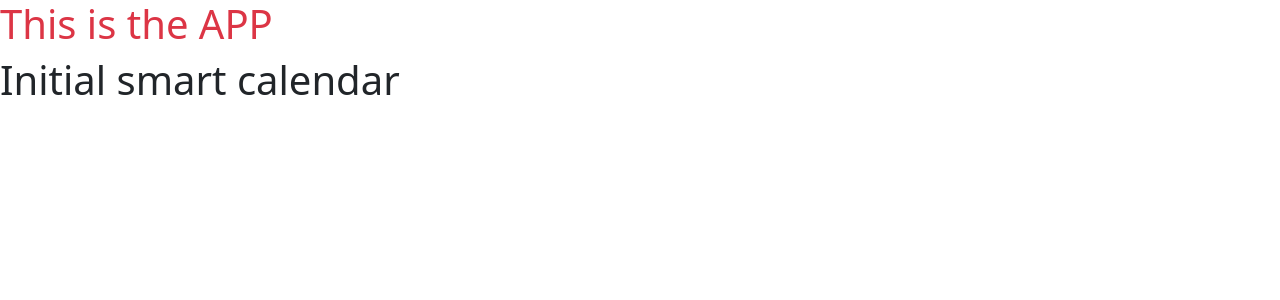
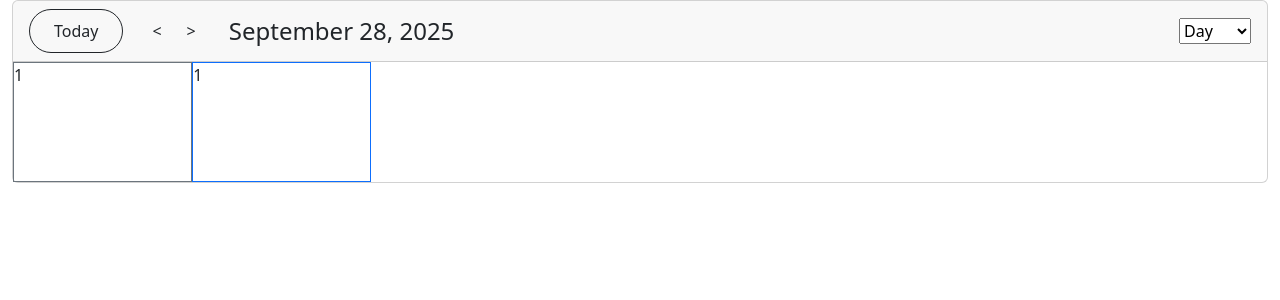
Before and after one commit to my-name-is-gabs/dummy-project-smart-calendar, a Vue app: page / in a window 1280 px wide. Shown: the top 300 px of the page. Built offline with nearby package versions, Linux system fonts and the light colour scheme.

Commit message:
:construction: Month layout ongoing

```diff
--- a/src/App.vue
+++ b/src/App.vue
@@ -1,6 +1,5 @@
 <template>
   <div>
-    <h1 class="text-danger">This is the APP</h1>
     <smart-calendar></smart-calendar>
   </div>
 </template>
--- a/src/components/SmartCalendar.vue
+++ b/src/components/SmartCalendar.vue
@@ -1,13 +1,21 @@
 <template>
-  <div>
-    <h1>Initial smart calendar</h1>
+  <div class="container-fluid">
+    <div class="card">
+      <calendar-header></calendar-header>
+      <month-calendar></month-calendar>
+    </div>
   </div>
 </template>
 
 <script>
+import CalendarHeader from './subcomponents/CalendarHeader.vue'
+import MonthCalendar from './subcomponents/MonthCalendar.vue'
+
 export default {
   name: 'SmartCalendar',
+  components: {
+    CalendarHeader,
+    MonthCalendar,
+  },
 }
 </script>
-
-<style scoped></style>
--- /dev/null
+++ b/src/components/subcomponents/CalendarHeader.vue
@@ -0,0 +1,27 @@
+<template>
+  <header class="card-header">
+    <div class="d-flex align-items-center justify-content-between">
+      <div class="d-inline-flex gap-3">
+        <button class="btn rounded-pill border border-dark px-4">Today</button>
+        <div class="btn-group">
+          <button class="btn">&lt;</button>
+          <button class="btn">&gt;</button>
+        </div>
+        <div class="p-1 fs-4">September 28, 2025</div>
+      </div>
+      <select class="justify-self-end" name="calendarType" id="calendarType">
+        <option value="day">Day</option>
+        <option value="week">Week</option>
+        <option value="month">Month</option>
+      </select>
+    </div>
+  </header>
+</template>
+
+<script>
+export default {
+  name: 'CalendarHeader',
+}
+</script>
+
+<style scoped></style>
--- /dev/null
+++ b/src/components/subcomponents/MonthCalendar.vue
@@ -0,0 +1,22 @@
+<template>
+  <div class="calendar">
+    <div class="day-cell border border-secondary position-relative">1</div>
+    <div class="day-cell border border-primary">1</div>
+  </div>
+</template>
+
+<script>
+export default {
+  name: 'MonthCalendar',
+}
+</script>
+
+<style scoped>
+.calendar {
+  display: grid;
+  grid-template-columns: repeat(7, 1fr);
+}
+.day-cell {
+  min-height: 120px;
+}
+</style>
```
